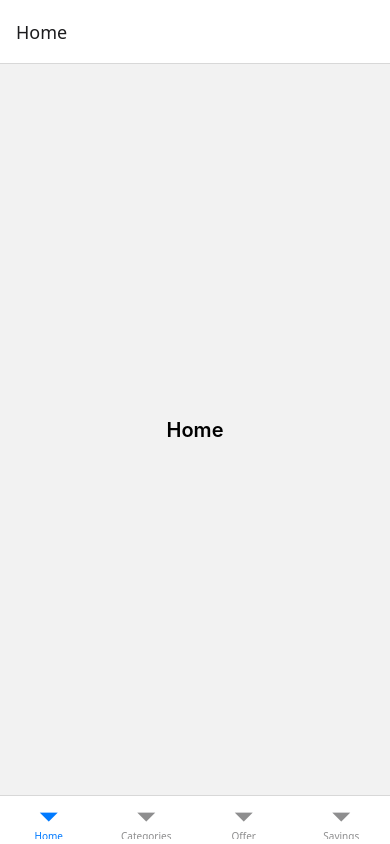
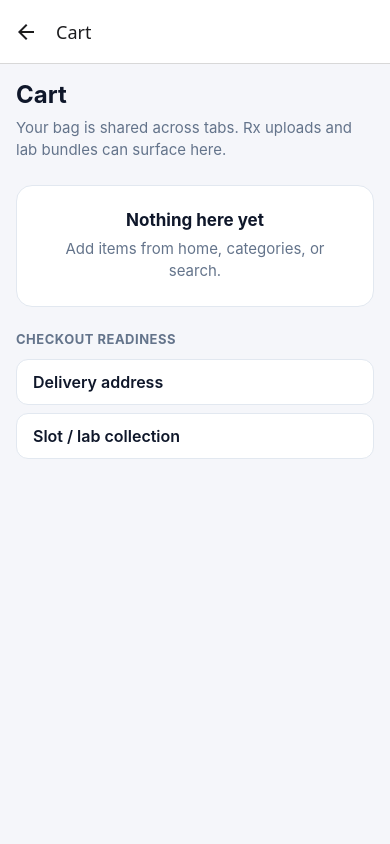
Before and after one commit to srikantloric/pillfly-mobile, a React Native app: screen /Cart in a window 390 px wide. Built offline with nearby package versions, Linux system fonts and the light colour scheme.

Commit message:
create shared profile, search, and cart screens

```diff
--- a/src/navigation/AppStackNavigator.tsx
+++ b/src/navigation/AppStackNavigator.tsx
@@ -2,6 +2,9 @@ import React from 'react';
 import { createNativeStackNavigator } from '@react-navigation/native-stack';
 import type { AppStackParamList } from '../types/navigation.types';
 import { MainTabNavigator } from './MainTabNavigator';
+import { ProfileScreen } from '../screens/profile/ProfileScreen';
+import { SearchScreen } from '../screens/search/SearchScreen';
+import { CartScreen } from '../screens/cart/CartScreen';
 
 const Stack = createNativeStackNavigator<AppStackParamList>();
 
@@ -9,6 +12,17 @@ export function AppStackNavigator() {
   return (
     <Stack.Navigator screenOptions={{ headerShown: false }}>
       <Stack.Screen name="MainTabs" component={MainTabNavigator} />
+      <Stack.Screen
+        name="Profile"
+        component={ProfileScreen}
+        options={{ headerShown: true, title: 'Profile' }}
+      />
+      <Stack.Screen
+        name="Search"
+        component={SearchScreen}
+        options={{ headerShown: true, title: 'Search' }}
+      />
+      <Stack.Screen name="Cart" component={CartScreen} options={{ headerShown: true, title: 'Cart' }} />
     </Stack.Navigator>
   );
 }
--- /dev/null
+++ b/src/screens/cart/CartScreen.tsx
@@ -0,0 +1,110 @@
+import React from 'react';
+import { ScrollView, StyleSheet, Text, View } from 'react-native';
+import { colors, spacing } from '../../theme';
+
+/**
+ * Shared cart — line items, prescriptions, checkout entry.
+ * Registered on AppStack (not inside bottom tabs).
+ */
+export function CartScreen() {
+  return (
+    <ScrollView
+      style={styles.scroll}
+      contentContainerStyle={styles.content}
+      keyboardShouldPersistTaps="handled"
+    >
+      <Text style={styles.headline}>Cart</Text>
+      <Text style={styles.subtitle}>
+        Your bag is shared across tabs. Rx uploads and lab bundles can surface here.
+      </Text>
+
+      <View style={styles.emptyCard}>
+        <Text style={styles.emptyTitle}>Nothing here yet</Text>
+        <Text style={styles.emptyBody}>Add items from home, categories, or search.</Text>
+      </View>
+
+      <View style={styles.section}>
+        <Text style={styles.sectionTitle}>Checkout readiness</Text>
+        <PlaceholderRow label="Delivery address" />
+        <PlaceholderRow label="Slot / lab collection" />
+      </View>
+    </ScrollView>
+  );
+}
+
+function PlaceholderRow({ label }: { label: string }) {
+  return (
+    <View style={styles.row}>
+      <Text style={styles.rowLabel}>{label}</Text>
+    </View>
+  );
+}
+
+const styles = StyleSheet.create({
+  scroll: {
+    flex: 1,
+    backgroundColor: colors.background,
+  },
+  content: {
+    padding: spacing.lg,
+    paddingBottom: spacing.xl * 2,
+  },
+  headline: {
+    fontSize: 24,
+    fontWeight: '700',
+    color: colors.textPrimary,
+    marginBottom: spacing.sm,
+  },
+  subtitle: {
+    fontSize: 15,
+    color: colors.textSecondary,
+    marginBottom: spacing.xl,
+    lineHeight: 22,
+  },
+  emptyCard: {
+    backgroundColor: colors.surface,
+    borderRadius: 16,
+    padding: spacing.xl,
+    marginBottom: spacing.xl,
+    borderWidth: StyleSheet.hairlineWidth,
+    borderColor: colors.border,
+    alignItems: 'center',
+  },
+  emptyTitle: {
+    fontSize: 17,
+    fontWeight: '700',
+    color: colors.textPrimary,
+    marginBottom: spacing.sm,
+  },
+  emptyBody: {
+    fontSize: 15,
+    color: colors.textSecondary,
+    textAlign: 'center',
+    lineHeight: 22,
+  },
+  section: {
+    marginBottom: spacing.xl,
+  },
+  sectionTitle: {
+    fontSize: 13,
+    fontWeight: '700',
+    color: colors.textSecondary,
+    textTransform: 'uppercase',
+    letterSpacing: 0.5,
+    marginBottom: spacing.md,
+  },
+  row: {
+    backgroundColor: colors.surface,
+    borderRadius: 12,
+    paddingVertical: spacing.md,
+    paddingHorizontal: spacing.lg,
+    marginBottom: spacing.sm,
+    borderWidth: StyleSheet.hairlineWidth,
+    borderColor: colors.border,
+  },
+  rowLabel: {
+    fontSize: 16,
+    fontWeight: '600',
+    color: colors.textPrimary,
+  },
+});
--- /dev/null
+++ b/src/screens/profile/ProfileScreen.tsx
@@ -0,0 +1,89 @@
+import React from 'react';
+import { ScrollView, StyleSheet, Text, View } from 'react-native';
+import { colors, spacing } from '../../theme';
+
+/**
+ * Shared profile hub — account, orders, addresses, health records.
+ * Registered on AppStack (not inside bottom tabs).
+ */
+export function ProfileScreen() {
+  return (
+    <ScrollView
+      style={styles.scroll}
+      contentContainerStyle={styles.content}
+      keyboardShouldPersistTaps="handled"
+    >
+      <Text style={styles.headline}>Profile</Text>
+      <Text style={styles.subtitle}>Manage your account and healthcare preferences.</Text>
+
+      <View style={styles.section}>
+        <Text style={styles.sectionTitle}>Account</Text>
+        <PlaceholderRow label="Personal details" />
+        <PlaceholderRow label="Saved addresses" />
+        <PlaceholderRow label="Payment methods" />
+      </View>
+
+      <View style={styles.section}>
+        <Text style={styles.sectionTitle}>Orders</Text>
+        <PlaceholderRow label="Medicines & wellness" />
+        <PlaceholderRow label="Lab tests & diagnostics" />
+      </View>
+    </ScrollView>
+  );
+}
+
+function PlaceholderRow({ label }: { label: string }) {
+  return (
+    <View style={styles.row}>
+      <Text style={styles.rowLabel}>{label}</Text>
+    </View>
+  );
+}
+
+const styles = StyleSheet.create({
+  scroll: {
+    flex: 1,
+    backgroundColor: colors.background,
+  },
+  content: {
+    padding: spacing.lg,
+    paddingBottom: spacing.xl * 2,
+  },
+  headline: {
+    fontSize: 24,
+    fontWeight: '700',
+    color: colors.textPrimary,
+    marginBottom: spacing.sm,
+  },
+  subtitle: {
+    fontSize: 15,
+    color: colors.textSecondary,
+    marginBottom: spacing.xl,
+    lineHeight: 22,
+  },
+  section: {
+    marginBottom: spacing.xl,
+  },
+  sectionTitle: {
+    fontSize: 13,
+    fontWeight: '700',
+    color: colors.textSecondary,
+    textTransform: 'uppercase',
+    letterSpacing: 0.5,
+    marginBottom: spacing.md,
+  },
+  row: {
+    backgroundColor: colors.surface,
+    borderRadius: 12,
+    paddingVertical: spacing.md,
+    paddingHorizontal: spacing.lg,
+    marginBottom: spacing.sm,
+    borderWidth: StyleSheet.hairlineWidth,
+    borderColor: colors.border,
+  },
+  rowLabel: {
+    fontSize: 16,
+    fontWeight: '600',
+    color: colors.textPrimary,
+  },
+});
--- /dev/null
+++ b/src/screens/search/SearchScreen.tsx
@@ -0,0 +1,123 @@
+import React, { useCallback, useState } from 'react';
+import {
+  Pressable,
+  ScrollView,
+  StyleSheet,
+  Text,
+  TextInput,
+  View,
+} from 'react-native';
+import { colors, spacing } from '../../theme';
+
+/**
+ * Shared search — medicines, categories, lab tests, brands.
+ * Registered on AppStack (not inside bottom tabs).
+ */
+export function SearchScreen() {
+  const [query, setQuery] = useState('');
+
+  const onSubmit = useCallback(() => {
+    if (!query.trim()) {
+      return;
+    }
+    // Hook API / navigation to results in a later iteration.
+  }, [query]);
+
+  return (
+    <View style={styles.screen}>
+      <View style={styles.searchBar}>
+        <TextInput
+          value={query}
+          onChangeText={setQuery}
+          placeholder="Search medicines, tests, brands…"
+          placeholderTextColor={colors.textSecondary}
+          style={styles.input}
+          returnKeyType="search"
+          onSubmitEditing={onSubmit}
+          autoCorrect={false}
+          autoCapitalize="none"
+        />
+        <Pressable
+          accessibilityRole="button"
+          accessibilityLabel="Search"
+          onPress={onSubmit}
+          style={({ pressed }) => [styles.searchCta, pressed && styles.pressed]}
+        >
+          <Text style={styles.searchCtaLabel}>Search</Text>
+        </Pressable>
+      </View>
+
+      <ScrollView
+        style={styles.scroll}
+        contentContainerStyle={styles.hintBlock}
+        keyboardShouldPersistTaps="handled"
+      >
+        <Text style={styles.hintTitle}>Suggestions</Text>
+        <Text style={styles.hintBody}>
+          Trending searches, recent history, and voice search can plug in here.
+        </Text>
+      </ScrollView>
+    </View>
+  );
+}
+
+const styles = StyleSheet.create({
+  screen: {
+    flex: 1,
+    backgroundColor: colors.background,
+  },
+  searchBar: {
+    flexDirection: 'row',
+    alignItems: 'center',
+    gap: spacing.sm,
+    paddingHorizontal: spacing.lg,
+    paddingBottom: spacing.md,
+    backgroundColor: colors.surface,
+    borderBottomWidth: StyleSheet.hairlineWidth,
+    borderBottomColor: colors.border,
+  },
+  input: {
+    flex: 1,
+    minHeight: 44,
+    paddingHorizontal: spacing.md,
+    borderRadius: 12,
+    borderWidth: StyleSheet.hairlineWidth,
+    borderColor: colors.border,
+    fontSize: 16,
+    color: colors.textPrimary,
+    backgroundColor: colors.background,
+  },
+  searchCta: {
+    paddingHorizontal: spacing.lg,
+    paddingVertical: spacing.md,
+    borderRadius: 12,
+    backgroundColor: colors.primary,
+    justifyContent: 'center',
+    minHeight: 44,
+  },
+  pressed: {
+    opacity: 0.9,
+  },
+  searchCtaLabel: {
+    color: '#FFFFFF',
+    fontWeight: '700',
+    fontSize: 15,
+  },
+  scroll: {
+    flex: 1,
+  },
+  hintBlock: {
+    padding: spacing.lg,
+  },
+  hintTitle: {
+    fontSize: 15,
+    fontWeight: '700',
+    color: colors.textPrimary,
+    marginBottom: spacing.sm,
+  },
+  hintBody: {
+    fontSize: 15,
+    color: colors.textSecondary,
+    lineHeight: 22,
+  },
+});
--- /dev/null
+++ b/src/theme/colors.ts
@@ -0,0 +1,8 @@
+export const colors = {
+  background: '#F5F6FA',
+  surface: '#FFFFFF',
+  textPrimary: '#0F172A',
+  textSecondary: '#64748B',
+  border: '#E2E8F0',
+  primary: '#0EA5E9',
+} as const;
--- /dev/null
+++ b/src/theme/index.ts
@@ -0,0 +1,2 @@
+export { colors } from './colors';
+export { spacing } from './spacing';
--- /dev/null
+++ b/src/theme/spacing.ts
@@ -0,0 +1,7 @@
+export const spacing = {
+  xs: 4,
+  sm: 8,
+  md: 12,
+  lg: 16,
+  xl: 24,
+} as const;
--- a/src/types/navigation.types.ts
+++ b/src/types/navigation.types.ts
@@ -14,6 +14,10 @@ export type MainTabParamList = {
 
 export type AppStackParamList = {
   MainTabs: NavigatorScreenParams<MainTabParamList> | undefined;
+  /** Shared shell routes (opened from tab headers / global actions). */
+  Profile: undefined;
+  Search: undefined;
+  Cart: undefined;
 };
 
 export type RootStackParamList = {
```
